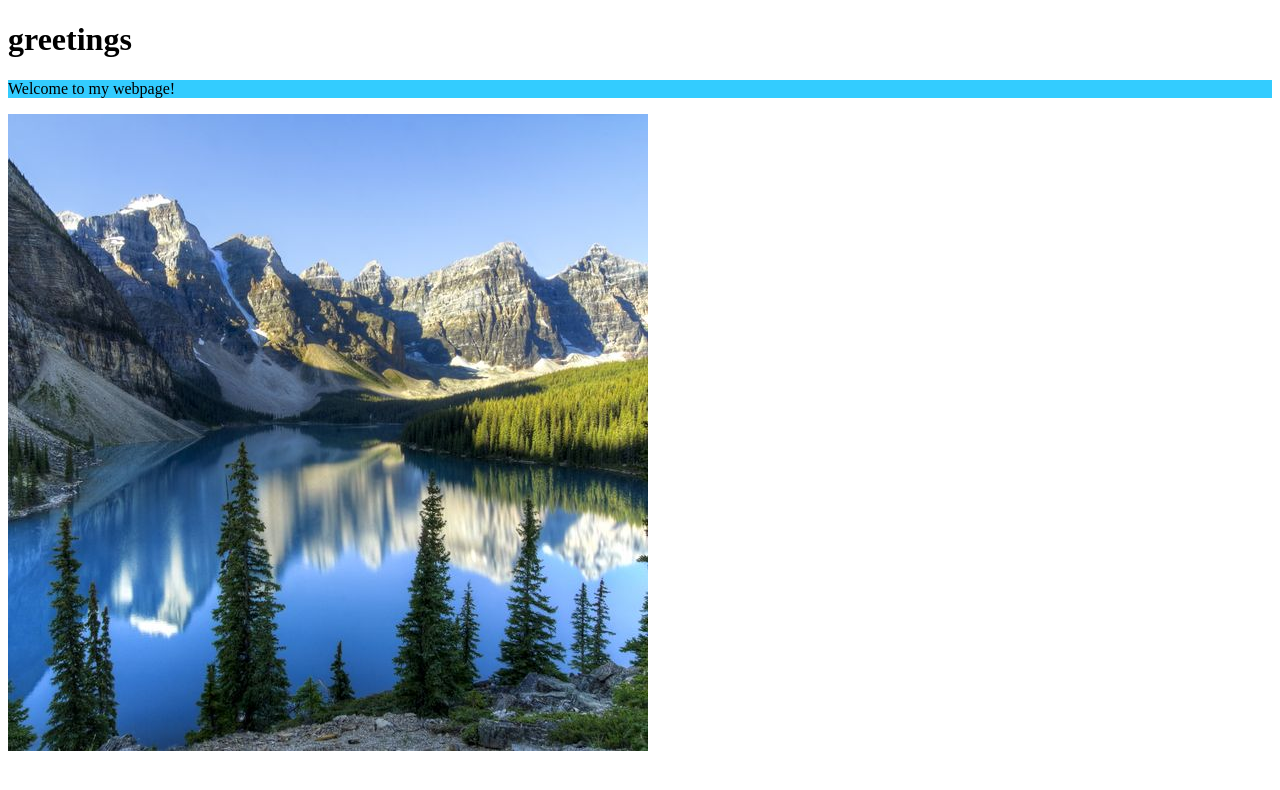
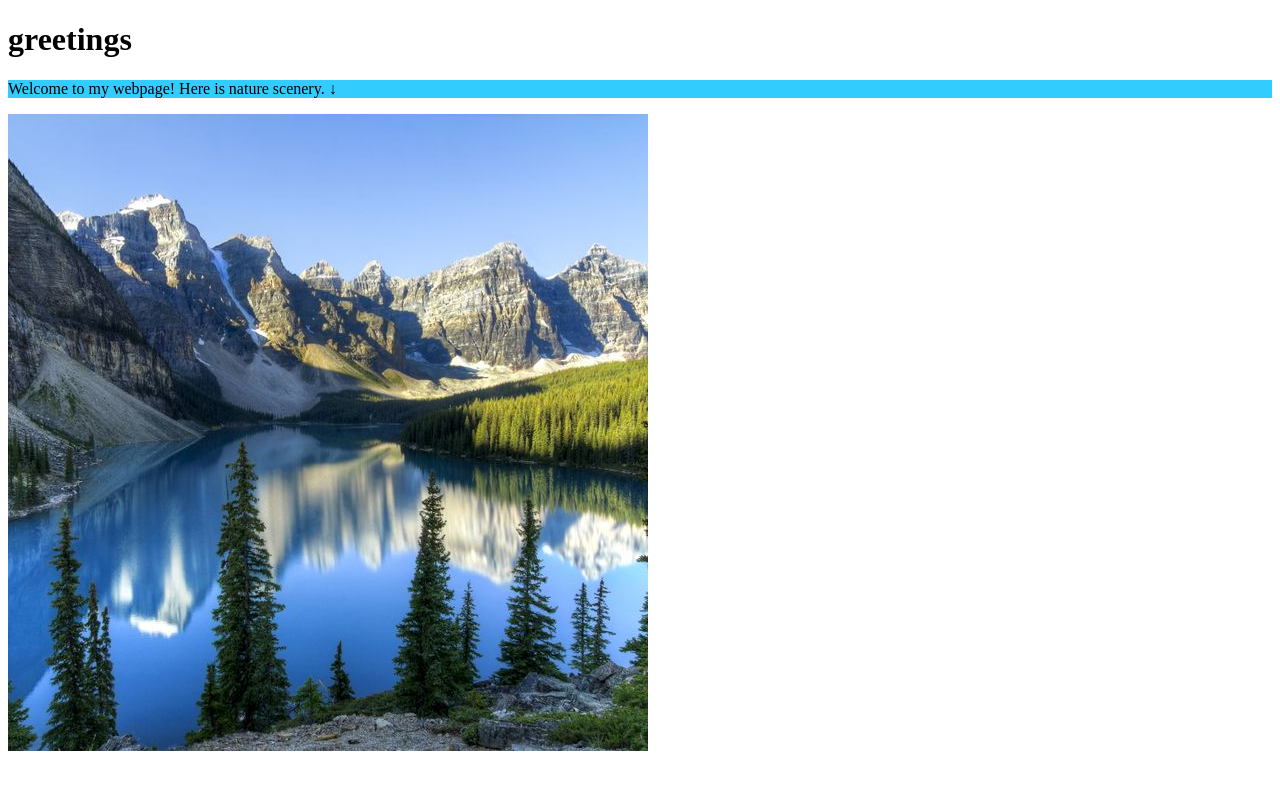
Before and after one commit to SwarthyBuilder/webpage1, a plain HTML site: page index.html in a window 1280 px wide. Drawn offline with Linux system fonts and the light colour scheme.

Commit message:
Update index.html

```diff
--- a/index.html
+++ b/index.html
@@ -8,7 +8,7 @@
   <h1> greetings </h1>
   </b>
    <p style="background-color:#33ccff;">
-     Welcome to my webpage!
+     Welcome to my webpage! Here is nature scenery. &darr;
   </p>
    <img src="7A26D8B0-7246-4662-A949-77DEB8D5443E.jpeg" alt="nature scenery">
   </body>
```
